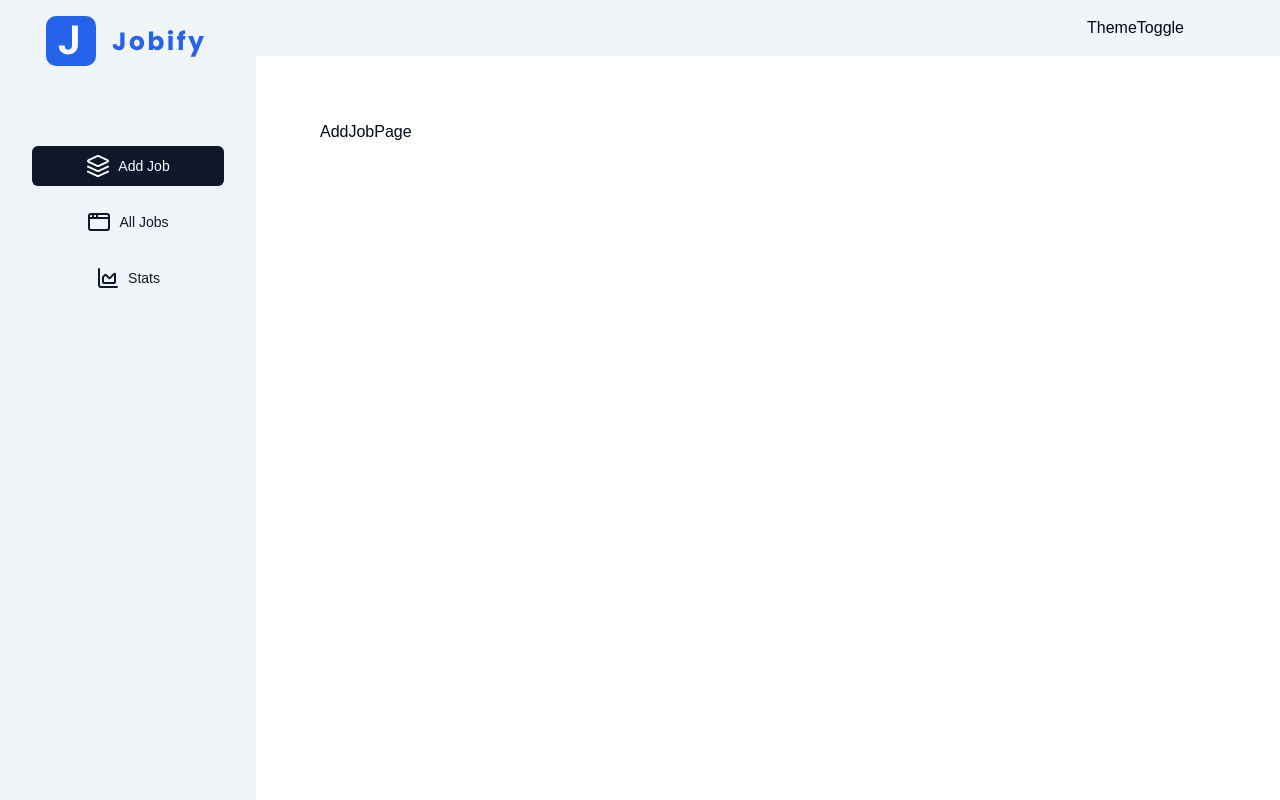
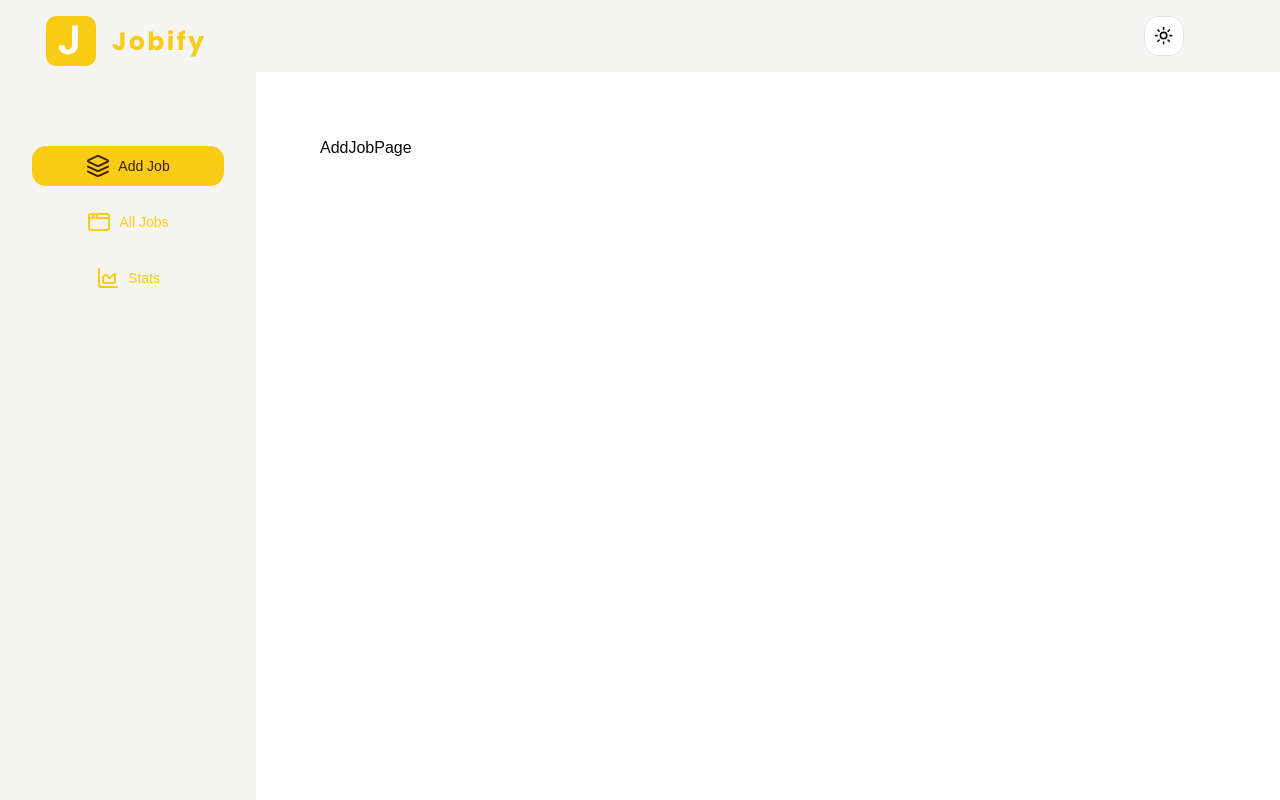
Before and after one commit to irynadubets/jobify, a Next.js app: page /add-job in a window 1280 px wide. Built offline with nearby package versions, Linux system fonts and the light colour scheme.

Commit message:
feat: add theme toggle

```diff
--- a/app/globals.css
+++ b/app/globals.css
@@ -15,51 +15,52 @@
 @layer base {
   :root {
     --background: 0 0% 100%;
-    --foreground: 222.2 84% 4.9%;
+    --foreground: 20 14.3% 4.1%;
     --card: 0 0% 100%;
-    --card-foreground: 222.2 84% 4.9%;
+    --card-foreground: 20 14.3% 4.1%;
     --popover: 0 0% 100%;
-    --popover-foreground: 222.2 84% 4.9%;
-    --primary: 222.2 47.4% 11.2%;
-    --primary-foreground: 210 40% 98%;
-    --secondary: 210 40% 96.1%;
-    --secondary-foreground: 222.2 47.4% 11.2%;
-    --muted: 210 40% 96.1%;
-    --muted-foreground: 215.4 16.3% 46.9%;
-    --accent: 210 40% 96.1%;
-    --accent-foreground: 222.2 47.4% 11.2%;
+    --popover-foreground: 20 14.3% 4.1%;
+    --primary: 47.9 95.8% 53.1%;
+    --primary-foreground: 26 83.3% 14.1%;
+    --secondary: 60 4.8% 95.9%;
+    --secondary-foreground: 24 9.8% 10%;
+    --muted: 60 4.8% 95.9%;
+    --muted-foreground: 25 5.3% 44.7%;
+    --accent: 60 4.8% 95.9%;
+    --accent-foreground: 24 9.8% 10%;
     --destructive: 0 84.2% 60.2%;
-    --destructive-foreground: 210 40% 98%;
-    --border: 214.3 31.8% 91.4%;
-    --input: 214.3 31.8% 91.4%;
-    --ring: 222.2 84% 4.9%;
+    --destructive-foreground: 60 9.1% 97.8%;
+    --border: 20 5.9% 90%;
+    --input: 20 5.9% 90%;
+    --ring: 20 14.3% 4.1%;
+    --radius: 1rem;
     --chart-1: 12 76% 61%;
     --chart-2: 173 58% 39%;
     --chart-3: 197 37% 24%;
     --chart-4: 43 74% 66%;
     --chart-5: 27 87% 67%;
-    --radius: 0.5rem;
   }
+
   .dark {
-    --background: 222.2 84% 4.9%;
-    --foreground: 210 40% 98%;
-    --card: 222.2 84% 4.9%;
-    --card-foreground: 210 40% 98%;
-    --popover: 222.2 84% 4.9%;
-    --popover-foreground: 210 40% 98%;
-    --primary: 210 40% 98%;
-    --primary-foreground: 222.2 47.4% 11.2%;
-    --secondary: 217.2 32.6% 17.5%;
-    --secondary-foreground: 210 40% 98%;
-    --muted: 217.2 32.6% 17.5%;
-    --muted-foreground: 215 20.2% 65.1%;
-    --accent: 217.2 32.6% 17.5%;
-    --accent-foreground: 210 40% 98%;
+    --background: 20 14.3% 4.1%;
+    --foreground: 60 9.1% 97.8%;
+    --card: 20 14.3% 4.1%;
+    --card-foreground: 60 9.1% 97.8%;
+    --popover: 20 14.3% 4.1%;
+    --popover-foreground: 60 9.1% 97.8%;
+    --primary: 47.9 95.8% 53.1%;
+    --primary-foreground: 26 83.3% 14.1%;
+    --secondary: 12 6.5% 15.1%;
+    --secondary-foreground: 60 9.1% 97.8%;
+    --muted: 12 6.5% 15.1%;
+    --muted-foreground: 24 5.4% 63.9%;
+    --accent: 12 6.5% 15.1%;
+    --accent-foreground: 60 9.1% 97.8%;
     --destructive: 0 62.8% 30.6%;
-    --destructive-foreground: 210 40% 98%;
-    --border: 217.2 32.6% 17.5%;
-    --input: 217.2 32.6% 17.5%;
-    --ring: 212.7 26.8% 83.9%;
+    --destructive-foreground: 60 9.1% 97.8%;
+    --border: 12 6.5% 15.1%;
+    --input: 12 6.5% 15.1%;
+    --ring: 35.5 91.7% 32.9%;
     --chart-1: 220 70% 50%;
     --chart-2: 160 60% 45%;
     --chart-3: 30 80% 55%;
--- a/app/layout.tsx
+++ b/app/layout.tsx
@@ -2,6 +2,7 @@
 import localFont from "next/font/local";
 import "./globals.css";
 import { ClerkProvider } from "@clerk/nextjs";
+import Providers from "./providers";
 
 const geistSans = localFont({
   src: "./fonts/GeistVF.woff",
@@ -29,11 +30,11 @@
 }>) {
   return (
     <ClerkProvider>
-      <html lang="en">
+      <html lang="en" suppressHydrationWarning>
         <body
           className={`${geistSans.variable} ${geistMono.variable} antialiased`}
         >
-          {children}
+          <Providers>{children}</Providers>
         </body>
       </html>
     </ClerkProvider>
--- a/app/page.tsx
+++ b/app/page.tsx
@@ -1,5 +1,5 @@
 import Image from "next/image";
-import Logo from "../assets/logo.svg";
+import Logo from "../assets/images/logo.svg";
 import LandingImg from "../assets/main.svg";
 import { Button } from "@/components/ui/button";
 import Link from "next/link";
--- /dev/null
+++ b/app/providers.tsx
@@ -0,0 +1,20 @@
+"use client";
+
+import { ThemeProvider } from "@/components/theme-provider";
+
+const Providers = ({ children }: { children: React.ReactNode }) => {
+  return (
+    <>
+      <ThemeProvider
+        attribute="class"
+        defaultTheme="system"
+        enableSystem
+        disableTransitionOnChange
+      >
+        {children}
+      </ThemeProvider>
+    </>
+  );
+};
+
+export default Providers;
--- a/components/ThemeToggle.tsx
+++ b/components/ThemeToggle.tsx
@@ -1,5 +1,40 @@
-function ThemeToggle() {
-  return <div>ThemeToggle</div>;
+"use client";
+
+import * as React from "react";
+import { Moon, Sun } from "lucide-react";
+import { useTheme } from "next-themes";
+
+import { Button } from "@/components/ui/button";
+import {
+  DropdownMenu,
+  DropdownMenuContent,
+  DropdownMenuItem,
+  DropdownMenuTrigger,
+} from "@/components/ui/dropdown-menu";
+
+export default function ThemeToggle() {
+  const { setTheme } = useTheme();
+
+  return (
+    <DropdownMenu>
+      <DropdownMenuTrigger asChild>
+        <Button variant="outline" size="icon">
+          <Sun className="h-[1.2rem] w-[1.2rem] rotate-0 scale-100 transition-all dark:-rotate-90 dark:scale-0" />
+          <Moon className="absolute h-[1.2rem] w-[1.2rem] rotate-90 scale-0 transition-all dark:rotate-0 dark:scale-100" />
+          <span className="sr-only">Toggle theme</span>
+        </Button>
+      </DropdownMenuTrigger>
+      <DropdownMenuContent align="end">
+        <DropdownMenuItem onClick={() => setTheme("light")}>
+          Light
+        </DropdownMenuItem>
+        <DropdownMenuItem onClick={() => setTheme("dark")}>
+          Dark
+        </DropdownMenuItem>
+        <DropdownMenuItem onClick={() => setTheme("system")}>
+          System
+        </DropdownMenuItem>
+      </DropdownMenuContent>
+    </DropdownMenu>
+  );
 }
-
-export default ThemeToggle;
--- /dev/null
+++ b/components/theme-provider.tsx
@@ -0,0 +1,9 @@
+"use client";
+
+import * as React from "react";
+import { ThemeProvider as NextThemesProvider } from "next-themes";
+import { type ThemeProviderProps } from "next-themes/dist/types";
+
+export function ThemeProvider({ children, ...props }: ThemeProviderProps) {
+  return <NextThemesProvider {...props}>{children}</NextThemesProvider>;
+}
```
Also changed, not shown: assets/images/logo.svg, assets/main.svg.
